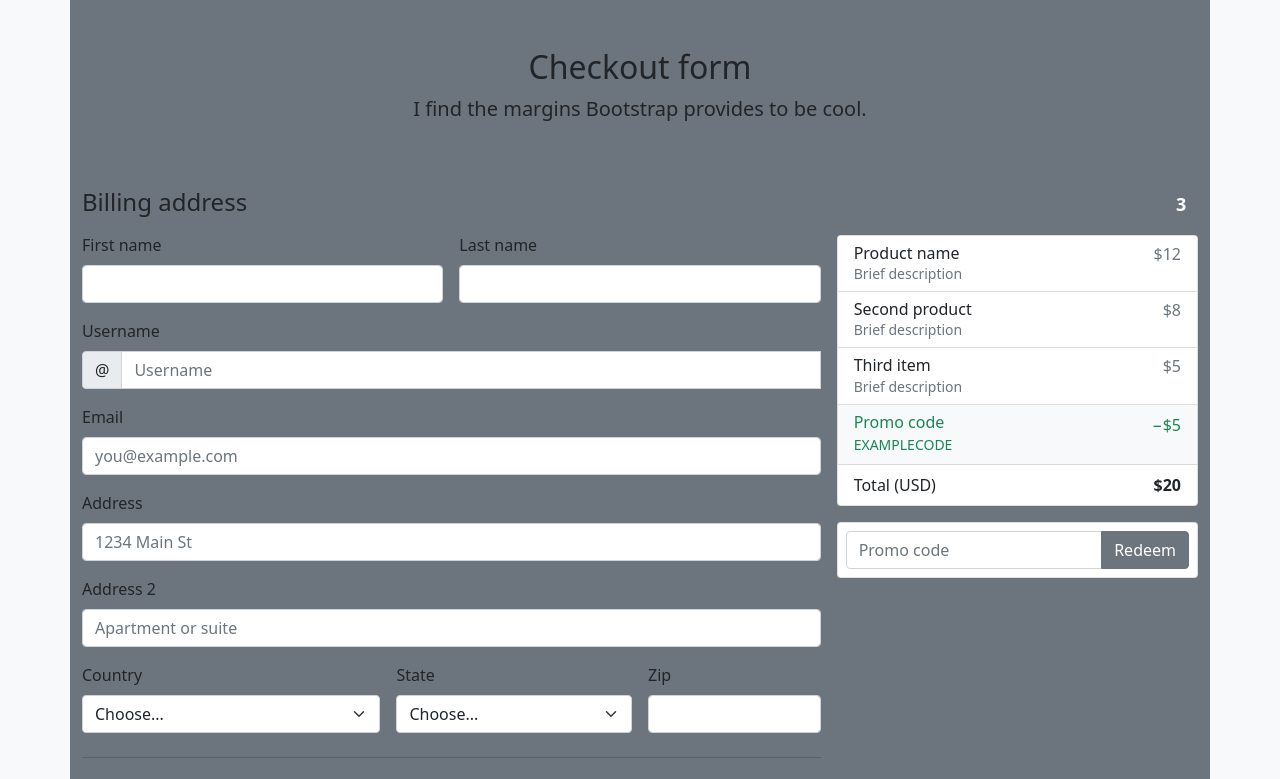
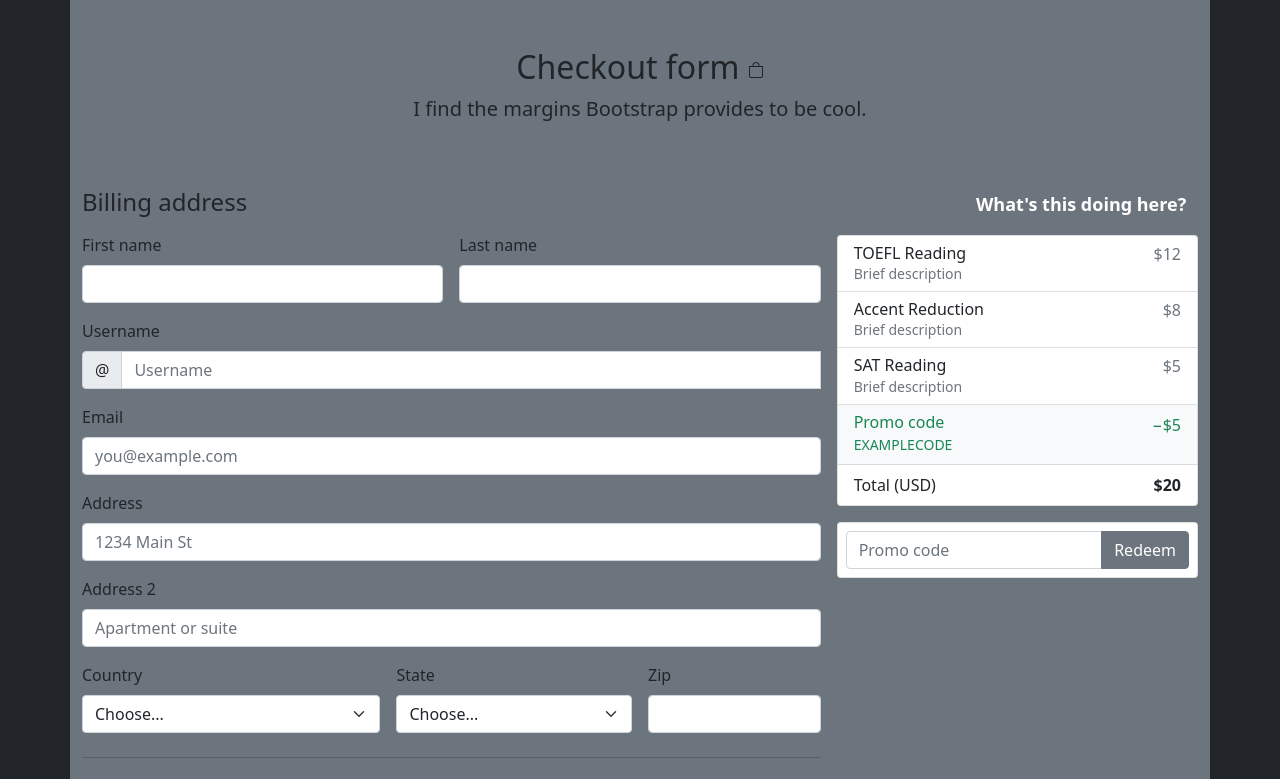
Before and after one commit to ChaplainsBud/bootstrap5-checkout-example, a website: page index.html in a window 1280 px wide. Shown: the top 779 px of the page. Drawn offline with nearby package versions, Linux system fonts and the light colour scheme.

Commit message:
Columns a bit odd, will learn

```diff
--- a/index.html
+++ b/index.html
@@ -3,7 +3,7 @@
   <head>
     <meta charset="UTF-8" />
     <meta name="viewport" content="width=device-width, initial-scale=1.0" />
-    <title>Document</title>
+    <title>TOEFL lessons checkout</title>
     <link
       href="https://cdn.jsdelivr.net/npm/bootstrap@5.0.0-beta1/dist/css/bootstrap.min.css"
       rel="stylesheet"
@@ -11,8 +11,9 @@
       crossorigin="anonymous"
     />
     <link rel="stylesheet" href="styles/styles.css" />
+    <link rel="stylesheet" href="./node_modules/bootstrap-icons/icons" />
   </head>
-  <body class="bg-light" cz-shortcut-listen="true">
+  <body class="bg-dark" cz-shortcut-listen="true">
     <div id="StayFocusd-infobar" style="display: none; top: 0px">
       <img
         src="chrome-extension://laankejkbhbdhmipfmgcngdelahlfoji/common/img/eye_19x19_red.png"
@@ -35,8 +36,38 @@
             width="72"
             height="57"
           /> -->
+          <!-- <svg
+            xmlns="http://www.w3.org/2000/svg"
+            width="16"
+            height="16"
+            fill="currentColor"
+            class="bi bi-alarm-fill"
+            viewBox="0 0 16 16"
+          >
+            <path
+              d="M6 .5a.5.5 0 0 1 .5-.5h3a.5.5 0 0 1 0 1H9v1.07a7.001 7.001 0 0 1 3.274 12.474l.601.602a.5.5 0 0 1-.707.708l-.746-.746A6.97 6.97 0 0 1 8 16a6.97 6.97 0 0 1-3.422-.892l-.746.746a.5.5 0 0 1-.707-.708l.602-.602A7.001 7.001 0 0 1 7 2.07V1h-.5A.5.5 0 0 1 6 .5zm2.5 5a.5.5 0 0 0-1 0v3.362l-1.429 2.38a.5.5 0 1 0 .858.515l1.5-2.5A.5.5 0 0 0 8.5 9V5.5zM.86 5.387A2.5 2.5 0 1 1 4.387 1.86 8.035 8.035 0 0 0 .86 5.387zM11.613 1.86a2.5 2.5 0 1 1 3.527 3.527 8.035 8.035 0 0 0-3.527-3.527z"
+            />
+          </svg> -->
+          <h2>
+            Checkout form
+            <svg
+              xmlns="http://www.w3.org/2000/svg"
+              width="16"
+              height="16"
+              fill="currentColor"
+              class="bi bi-bag"
+              viewBox="0 0 16 16"
+            >
+              <path
+                d="M8 1a2.5 2.5 0 0 1 2.5 2.5V4h-5v-.5A2.5 2.5 0 0 1 8 1zm3.5 3v-.5a3.5 3.5 0 1 0-7 0V4H1v10a2 2 0 0 0 2 2h10a2 2 0 0 0 2-2V4h-3.5zM2 5h12v9a1 1 0 0 1-1 1H3a1 1 0 0 1-1-1V5z"
+              />
+            </svg>
+          </h2>
+          <!-- <svg class="bi" width="32" height="32" fill="currentColor">
+            <use xlink:href="bootstrap-icons.svg#heart-fill" />
+          </svg>
+          <img src="./img/alarm-fill.svg" width="100" alt="alarm-fill" /> -->
 
-          <h2>Checkout form</h2>
           <p class="lead">I find the margins Bootstrap provides to be cool.</p>
         </div>
 
@@ -44,26 +75,28 @@
           <div class="col-md-5 col-lg-4 order-md-last">
             <h4 class="d-flex justify-content-between align-items-center mb-3">
               <span class="text-muted">Your cart</span>
-              <span class="badge bg-secondary rounded-pill">3</span>
+              <span class="badge bg-secondary rounded-pill"
+                >What's this doing here?</span
+              >
             </h4>
             <ul class="list-group mb-3">
               <li class="list-group-item d-flex justify-content-between lh-sm">
                 <div>
-                  <h6 class="my-0">Product name</h6>
+                  <h6 class="my-0">TOEFL Reading</h6>
                   <small class="text-muted">Brief description</small>
                 </div>
                 <span class="text-muted">$12</span>
               </li>
               <li class="list-group-item d-flex justify-content-between lh-sm">
                 <div>
-                  <h6 class="my-0">Second product</h6>
+                  <h6 class="my-0">Accent Reduction</h6>
                   <small class="text-muted">Brief description</small>
                 </div>
                 <span class="text-muted">$8</span>
               </li>
               <li class="list-group-item d-flex justify-content-between lh-sm">
                 <div>
-                  <h6 class="my-0">Third item</h6>
+                  <h6 class="my-0">SAT Reading</h6>
                   <small class="text-muted">Brief description</small>
                 </div>
                 <span class="text-muted">$5</span>
@@ -94,6 +127,7 @@
               </div>
             </form>
           </div>
+          <!-- This second column ends up the left one due to 'order' -->
           <div class="col-md-7 col-lg-8">
             <h4 class="mb-3">Billing address</h4>
             <form class="needs-validation" novalidate="">
@@ -202,6 +236,7 @@
                   <select class="form-select" id="state" required="">
                     <option value="">Choose...</option>
                     <option>California</option>
+                    <option>Maryland</option>
                   </select>
                   <div class="invalid-feedback">
                     Please provide a valid state.
```
Also changed, not shown: package.json (added, +23 -0 lines), README.md, bootstrap-icons.svg (added), img/alarm-fill.svg (added), 1 other file.
